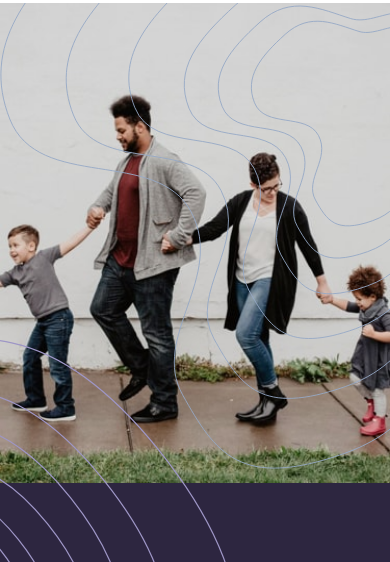
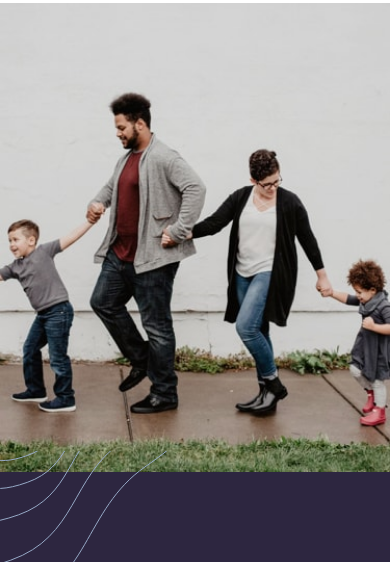
Before and after one commit to mfargas/insure-landing-page, a website built with Parcel: page index.html in a window 390 px wide. Shown: the part 61-623 px from the top of the page. Built offline with nearby package versions, Linux system fonts and the light colour scheme.

Commit message:
Adjust svg alignment

```diff
--- a/app/style/style.scss
+++ b/app/style/style.scss
@@ -371,7 +371,8 @@ footer{
     section.intro{
         padding-top: 4rem;
         width: 100%;
-        grid-template-columns: 100%;
+        display: flex;
+        flex-direction: column-reverse;
         .intro-text{
             width: 100%;
             grid-row: 2;
@@ -385,6 +386,22 @@ footer{
             width: 100%;
             grid-row: 1;
             transform: translate(0,0);
+        }
+        .intro-svgs{
+            position: absolute;
+            height: 100%;
+            .intro-left{
+                img{
+                    padding: 32rem 0;
+                    z-index: 2;
+                }
+            }
+            .intro-right{
+                img{
+                    padding: 60rem 0;
+                    z-index: 2;
+                }
+            }
         }
         button{
             margin: auto;
--- a/index.html
+++ b/index.html
@@ -28,20 +28,20 @@
 <main>
   <section class="intro">
     <div class="intro-svgs">
-      <img sizes="(max-width: 40em) 100vw, 40vw" srcset="./app/assets/images/bg-pattern-intro-left-desktop.svg 195w,
+      <!-- <img sizes="(max-width: 40em) 100vw, 40vw" srcset="./app/assets/images/bg-pattern-intro-left-desktop.svg 195w,
                   ./app/assets/images/bg-pattern-intro-left-mobile.svg 168w"  class="intro-left" alt="bg-left">
       <img sizes="(max-width: 40em) 100vw, 35vw" srcset="./app/assets/images/bg-pattern-intro-right-desktop.svg 436w,
-                        ./app/assets/images/bg-pattern-intro-right-mobile.svg 124w" class="intro-right" alt="bg-right">
-      <!-- <picture class="intro-left">
-        <source media="(min-width: 775px)" srcset="./assets/images/bg-pattern-intro-left-desktop.svg 195w" alt="bg-left-desktop">
-        <source media="(min-width: 320px)" srcset="./assets/images/bg-pattern-intro-left-mobile.svg 168w" alt="bg-left-mobile">
-        <img src="./assets/images/bg-pattern-intro-left-desktop.svg" sizes="(max-width: 40em) 100vw, 50vw">
+                        ./app/assets/images/bg-pattern-intro-right-mobile.svg 124w" class="intro-right" alt="bg-right"> -->
+      <picture class="intro-left">
+        <source media="(min-width: 775px)" srcset="./app/assets/images/bg-pattern-intro-left-desktop.svg" alt="bg-left-desktop">
+        <source media="(max-width: 450px)" srcset="./app/assets/images/bg-pattern-intro-left-mobile.svg" alt="bg-left-mobile">
+        <img src="./app/assets/images/bg-pattern-intro-left-desktop.svg" sizes="(max-width: 40em) 100vw, 50vw">
       </picture>
       <picture class="intro-right">
-        <source media="(min-width: 775px)" srcset="./assets/images/bg-pattern-intro-right-desktop.svg 436w" >
-        <source media="(min-width: 320px)" srcset="./assets/images/bg-pattern-intro-right-mobile.svg 124w" >
-        <img src="./assets/images/bg-pattern-intro-right-desktop.svg" sizes="(max-width: 40em) 100vw, 50vw">
-      </picture> -->
+        <source media="(min-width: 775px)" srcset="./app/assets/images/bg-pattern-intro-right-desktop.svg" alt="bg-right-desktop">
+        <source media="(max-width: 450px)" srcset="./app/assets/images/bg-pattern-intro-right-mobile.svg" alt="bg-right-mobile">
+        <img src="./app/assets/images/bg-pattern-intro-right-desktop.svg" sizes="(max-width: 40em) 100vw, 50vw">
+      </picture>
     </div>
     <div class="intro-text">
     <h1>Humanizing your insurance.</h1>
```
Also changed, not shown: app/style/style.css, 1 other file.
